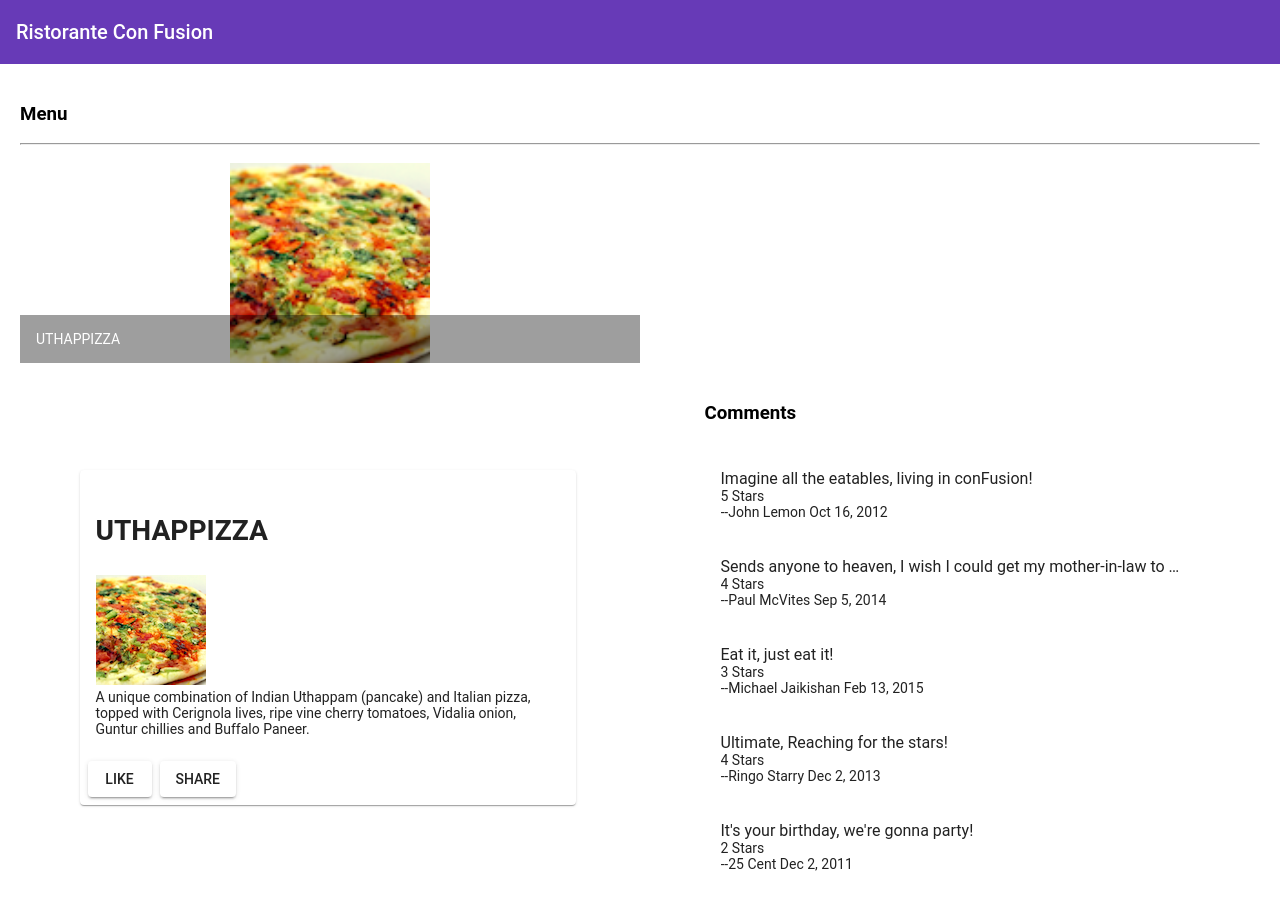
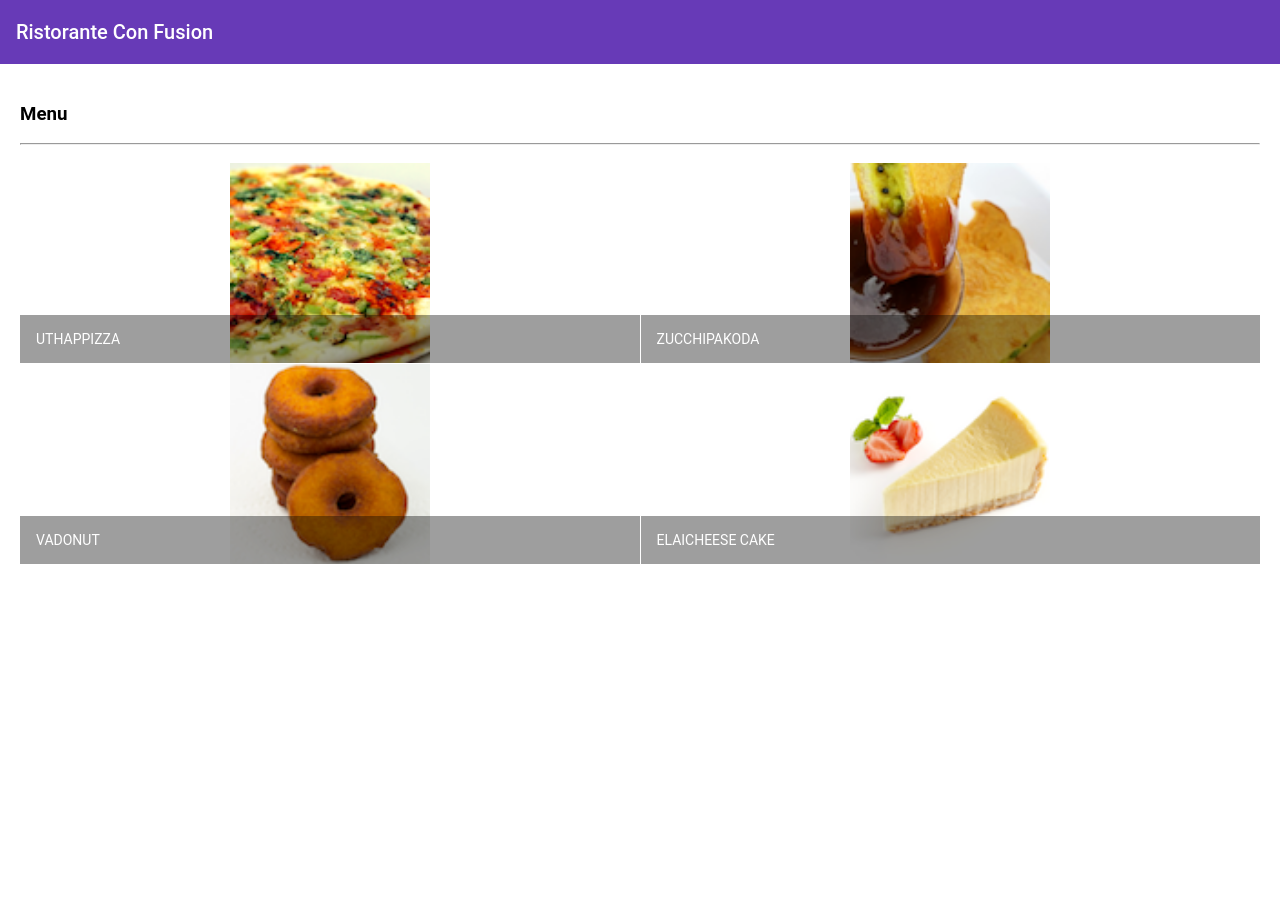
Before and after one commit to tanle8/conFusion, an Angular app: page / in a window 1280 px wide. After the commit the page ends 800 px from the top, so only its background shows below. Built offline with nearby package versions, Linux system fonts and the light colour scheme.

Commit message:
Data Binding

```diff
--- a/src/app/dishdetail/dishdetail.component.ts
+++ b/src/app/dishdetail/dishdetail.component.ts
@@ -1,46 +1,6 @@
-import { Component, OnInit } from '@angular/core';
+import { Component, OnInit, Input } from '@angular/core';
+import { Dish } from '../shared/dish';
 
-
-const DISH = {
-  name: 'Uthappizza',
-  image: '/assets/images/uthappizza.png',
-  category: 'mains',
-  label: 'Hot',
-  price: '4.99',
-  // tslint:disable-next-line:max-line-length
-  description: 'A unique combination of Indian Uthappam (pancake) and Italian pizza, topped with Cerignola  lives, ripe vine cherry tomatoes, Vidalia onion, Guntur chillies and Buffalo Paneer.',
-  comments: [
-      {
-          rating: 5,
-          comment: 'Imagine all the eatables, living in conFusion!',
-          author: 'John Lemon',
-          date: '2012-10-16T17:57:28.556094Z'
-      },
-      {
-          rating: 4,
-          comment: 'Sends anyone to heaven, I wish I could get my mother-in-law to eat it!',
-          author: 'Paul McVites',
-          date: '2014-09-05T17:57:28.556094Z'
-      },
-      {
-          rating: 3,
-          comment: 'Eat it, just eat it!',
-          author: 'Michael Jaikishan',
-          date: '2015-02-13T17:57:28.556094Z'
-      },
-      {
-          rating: 4,
-          comment: 'Ultimate, Reaching for the stars!',
-          author: 'Ringo Starry',
-          date: '2013-12-02T17:57:28.556094Z'
-      },
-      {
-          rating: 2,
-          comment: 'It\'s your birthday, we\'re gonna party!',
-          author: '25 Cent',
-          date: '2011-12-02T17:57:28.556094Z'
-      }]
-};
 
 @Component({
   selector: 'app-dishdetail',
@@ -49,10 +9,14 @@ const DISH = {
 })
 export class DishdetailComponent implements OnInit {
 
-  constructor() { }
+    // By using Input module, we declare a decorator for this Dish variable that
+    // is defined below
+    @Input()
+    dish: Dish;
 
-  ngOnInit() {
-  }
+    constructor() { }
 
-  dish = DISH;
+    ngOnInit() {
+    }
+
 }
--- a/src/app/menu/menu.component.html
+++ b/src/app/menu/menu.component.html
@@ -12,7 +12,11 @@
   <div fxFlex>
     <mat-grid-list cols="2" rowHeight="200px">
       <!-- Grid Tiles -->
-      <mat-grid-tile *ngFor="let dish of dishes">
+      <!-- It also defined a click event here. When user clicks on the the grid tile, -->
+      <!-- the click event will call on "onSelect" method that will be defined inside -->
+      <!-- menu.component.ts file. The dish parameter (which is passed in the "onSelect()" method) -->
+      <!-- is exactly the dish is currently selected in this "ngFor" syntax here. -->
+      <mat-grid-tile *ngFor="let dish of dishes" (click)="onSelect(dish)">
         <!-- Grid Tile Image -->
         <img height="200px" src={{dish.image}} alt={{dish.name}}>
         <!-- Grid Tile Footer -->
@@ -23,4 +27,6 @@
     </mat-grid-list>
   </div>
 
+  <!-- Adding the dishdetail component template to the menu component template -->
+  <app-dishdetail [dish]="selectedDish"></app-dishdetail>
 </div>
--- a/src/app/menu/menu.component.ts
+++ b/src/app/menu/menu.component.ts
@@ -13,11 +13,16 @@ export class MenuComponent implements OnInit {
   // but in practice it is prefered to write in the below style for readability.
   dishes: Dish[] = DISHES
 
-  selectedDish: Dish = DISHES[0];
+  selectedDish: Dish;
 
   constructor() { }
 
   ngOnInit() {
   }
 
+  // Implement "onSelect()" method here.
+  onSelect(dish: Dish){
+    this.selectedDish = dish;
+  }
+
 }
--- a/src/app/shared/dishes.ts
+++ b/src/app/shared/dishes.ts
@@ -7,7 +7,8 @@ export const DISHES : Dish[] = [
         category: 'mains',
         label: 'Hot',
         price: '4.99',
-        description: 'A unique combination of Indian Uthappam (pancake) and Italian pizza, topped with Cerignola  lives, ripe vine cherry tomatoes, Vidalia onion, Guntur chillies and Buffalo Paneer.',
+        // tslint:disable-next-line:max-line-length
+        description: 'A unique combination of Indian Uthappam (pancake) and Italian pizza, topped with Cerignola olives, ripe vine cherry tomatoes, Vidalia onion, Guntur chillies and Buffalo Paneer.',
         comments: [
             {
                 rating: 5,
@@ -40,4 +41,125 @@ export const DISHES : Dish[] = [
                 date: '2011-12-02T17:57:28.556094Z'
             }
         ]
-    }];
+    },
+    {
+        name: 'Zucchipakoda',
+        image: '/assets/images/zucchipakoda.png',
+        category: 'appetizer',
+        label: '',
+        price: '1.99',
+        description: 'Deep fried Zucchini coated with mildly spiced Chickpea flour batter accompanied with a sweet-tangy tamarind sauce',
+        comments: [
+            {
+                rating: 5,
+                comment: 'Imagine all the eatables, living in conFusion!',
+                author: 'John Lemon',
+                date: '2012-10-16T17:57:28.556094Z'
+            },
+            {
+                rating: 4,
+                comment: 'Sends anyone to heaven, I wish I could get my mother-in-law to eat it!',
+                author: 'Paul McVites',
+                date: '2014-09-05T17:57:28.556094Z'
+            },
+            {
+                rating: 3,
+                comment: 'Eat it, just eat it!',
+                author: 'Michael Jaikishan',
+                date: '2015-02-13T17:57:28.556094Z'
+            },
+            {
+                rating: 4,
+                comment: 'Ultimate, Reaching for the stars!',
+                author: 'Ringo Starry',
+                date: '2013-12-02T17:57:28.556094Z'
+            },
+            {
+                rating: 2,
+                comment: 'It\'s your birthday, we\'re gonna party!',
+                author: '25 Cent',
+                date: '2011-12-02T17:57:28.556094Z'
+            }
+        ]
+    },
+    {
+        name: 'Vadonut',
+        image: '/assets/images/vadonut.png',
+        category: 'appetizer',
+        label: 'New',
+        price: '1.99',
+        description: 'A quintessential ConFusion experience, is it a vada or is it a donut?',
+        comments: [
+            {
+                rating: 5,
+                comment: 'Imagine all the eatables, living in conFusion!',
+                author: 'John Lemon',
+                date: '2012-10-16T17:57:28.556094Z'
+            },
+            {
+                rating: 4,
+                comment: 'Sends anyone to heaven, I wish I could get my mother-in-law to eat it!',
+                author: 'Paul McVites',
+                date: '2014-09-05T17:57:28.556094Z'
+            },
+            {
+                rating: 3,
+                comment: 'Eat it, just eat it!',
+                author: 'Michael Jaikishan',
+                date: '2015-02-13T17:57:28.556094Z'
+            },
+            {
+                rating: 4,
+                comment: 'Ultimate, Reaching for the stars!',
+                author: 'Ringo Starry',
+                date: '2013-12-02T17:57:28.556094Z'
+            },
+            {
+                rating: 2,
+                comment: 'It\'s your birthday, we\'re gonna party!',
+                author: '25 Cent',
+                date: '2011-12-02T17:57:28.556094Z'
+            }
+        ]
+    },
+    {
+        name: 'ElaiCheese Cake',
+        image: '/assets/images/elaicheesecake.png',
+        category: 'dessert',
+        label: '',
+        price: '2.99',
+        description: 'A delectable, semi-sweet New York Style Cheese Cake, with Graham cracker crust and spiced with Indian cardamoms',
+        comments: [
+            {
+                rating: 5,
+                comment: 'Imagine all the eatables, living in conFusion!',
+                author: 'John Lemon',
+                date: '2012-10-16T17:57:28.556094Z'
+            },
+            {
+                rating: 4,
+                comment: 'Sends anyone to heaven, I wish I could get my mother-in-law to eat it!',
+                author: 'Paul McVites',
+                date: '2014-09-05T17:57:28.556094Z'
+            },
+            {
+                rating: 3,
+                comment: 'Eat it, just eat it!',
+                author: 'Michael Jaikishan',
+                date: '2015-02-13T17:57:28.556094Z'
+            },
+            {
+                rating: 4,
+                comment: 'Ultimate, Reaching for the stars!',
+                author: 'Ringo Starry',
+                date: '2013-12-02T17:57:28.556094Z'
+            },
+            {
+                rating: 2,
+                comment: 'It\'s your birthday, we\'re gonna party!',
+                author: '25 Cent',
+                date: '2011-12-02T17:57:28.556094Z'
+            }
+        ]
+    }
+];
```
